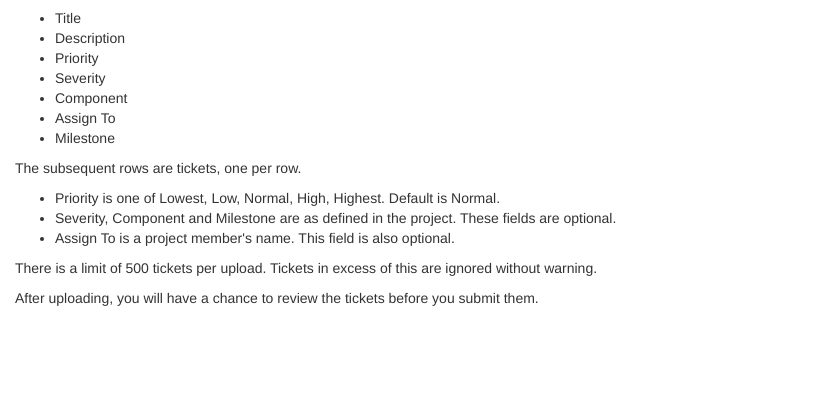
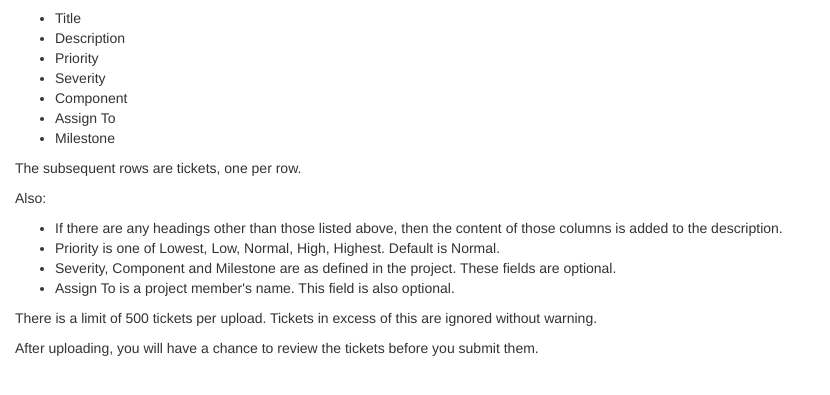
Before and after one commit to favoritemedium/umaster, a Flask app: template app/templates/step3.html in a window 1280 px wide. Shown: the part 281-676 px from the top of the page, without its empty margins (0-830 px from the left). Run offline with Flask 2, Linux system fonts and the light colour scheme; the template is opened without the code that fills it: values that come from a table or form of the project are taken from there, others are empty; some libraries are stand-ins or nearby versions.

Commit message:
updated instructions

```diff
--- a/app/templates/step3.html
+++ b/app/templates/step3.html
@@ -35,7 +35,9 @@
       <li>Milestone</li>
     </ul>
     <p>The subsequent rows are tickets, one per row.</p>
+    <p>Also:</p>
     <ul>
+      <li>If there are any headings other than those listed above, then the content of those columns is added to the description.</li>
       <li>Priority is one of Lowest, Low, Normal, High, Highest. Default is Normal.</li>
       <li>Severity, Component and Milestone are as defined in the project. These fields are optional.</li>
       <li>Assign To is a project member's name. This field is also optional.</li>
```
